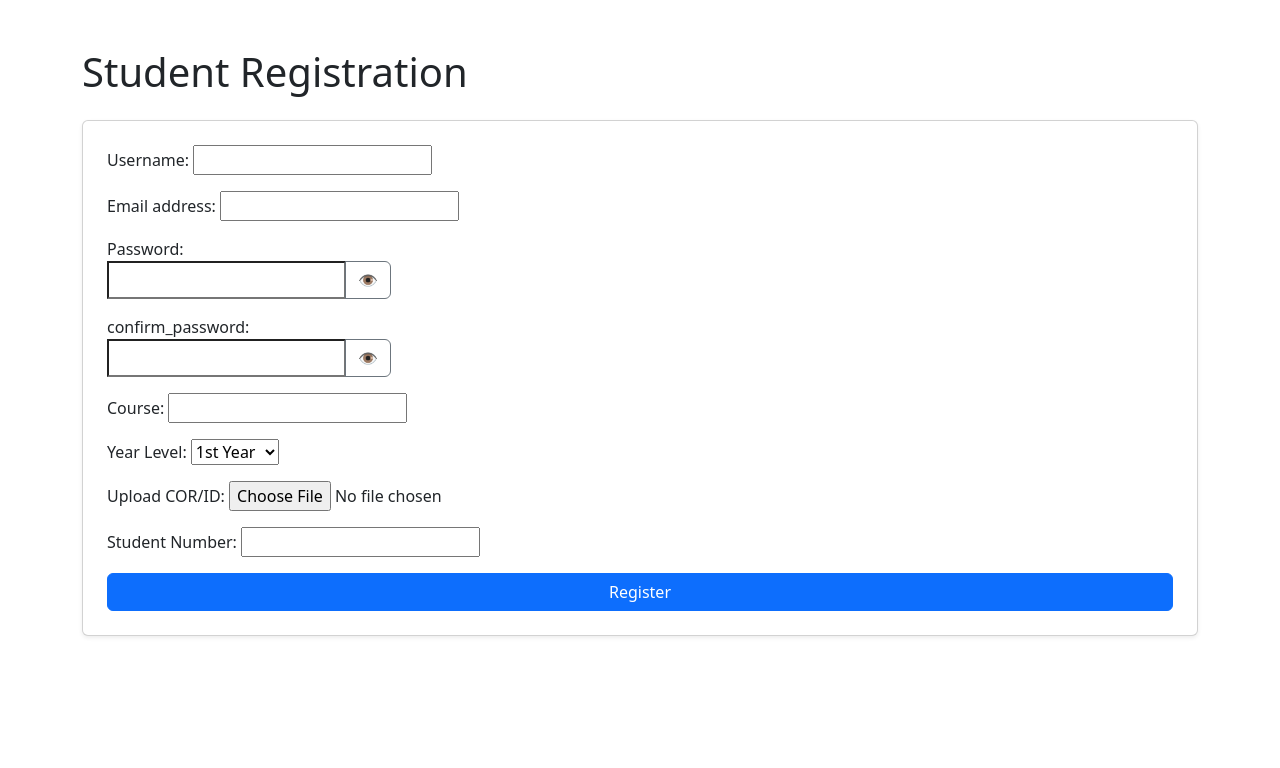
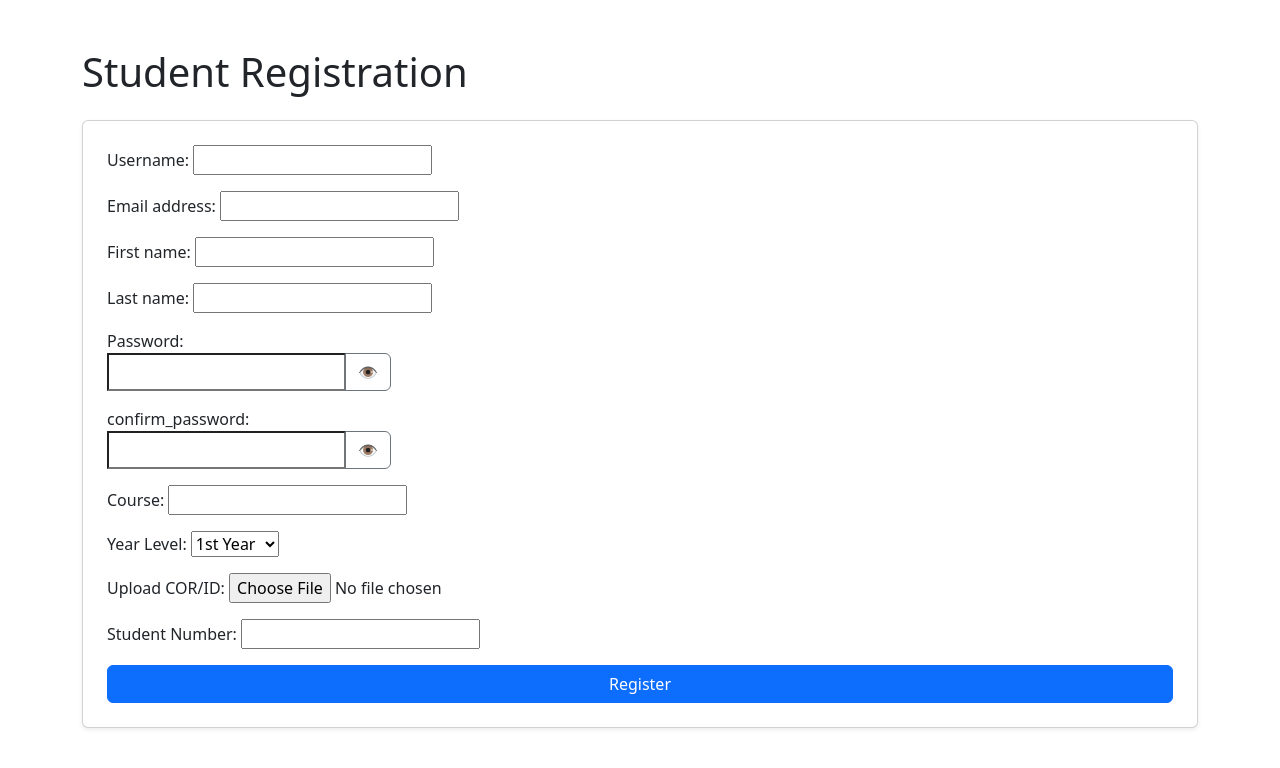
Before and after one commit to Ajhin-CodeTalker/TSM, a Django app: page /register/ in a window 1280 px wide. Shown: the top 768 px of the page. Run offline with Django 5.2, Linux system fonts and the light colour scheme.

Commit message:
UPDATED SOME FUNCTIONS
updated such as;
-  signals
- admin
- template
- views
- settings
- forms

making sure that the inputted value is directed towards the profile inside CORE. That will be the next approach

```diff
--- a/transaction_management/core/forms.py
+++ b/transaction_management/core/forms.py
@@ -17,13 +17,15 @@ class StudentRegistrationForm(forms.ModelForm):
     course = forms.CharField(max_length=100, required=True, label="Course") #course field
     year_level = forms.ChoiceField(choices=YEAR_LEVEL_CHOICES, required=True, label="Year Level") #year level field
     document = forms.FileField(required=True, label="Upload COR/ID") #uploading document
+    first_name = forms.CharField(max_length=30)
+    last_name = forms.CharField(max_length=30)
 
 
     class Meta:
         model = User
         #including both user fields and custom field
-        #fields = ["username", "email", "password", "confirm_password", "course", "year_level", "document"]
-        fields = ["username", "email", "password"]
+        fields = ["username", "email", "first_name", "last_name","password", "confirm_password", "course", "year_level", "document"]
+        # fields = ["username", "email", "password"]
 
     #validating of registration
     def clean(self):
@@ -42,6 +44,7 @@ class StudentRegistrationForm(forms.ModelForm):
             checking if the inputted student number is already registered to avoid multiple accounts
         """
         student_number = self.cleaned_data.get("student_number")
+        from .models import Profile
         if Profile.objects.filter(student_number=student_number).exists():
             raise forms.ValidationError("This student number is already registered")
         return student_number
--- a/transaction_management/core/signals.py
+++ b/transaction_management/core/signals.py
@@ -17,3 +17,7 @@ def create_user_profile(sender, instance, created, **kwargs):
 
     if created:
         Profile.objects.create(user=instance)
+
+@receiver(post_save, sender=User)
+def save_user_profile(sender, instance, **kwargs):
+    instance.profile.save()
--- a/transaction_management/core/templates/core/register.html
+++ b/transaction_management/core/templates/core/register.html
@@ -15,13 +22,39 @@
         <div class="mb-3">
             {{ form.username.label_tag }}
             {{ form.username }}
+            {% if form.username.errors %}
+                <div class="text-danger">{{ form.username.errors|striptags }}</div>
+            {% endif %}
         </div>
 
         <!-- Email -->
         <div class="mb-3">
             {{ form.email.label_tag }}
             {{ form.email }}
+            {% if form.email.errors %}
+                <div class="text-danger">{{ form.email.errors|striptags }}</div>
+            {% endif %}
         </div>
+
+
+        <!-- First Name -->
+        <div class="mb-3">
+            {{ form.first_name.label_tag }}
+            {{ form.first_name }}
+            {% if form.first_name.errors %}
+                <div class="text-danger">{{ form.first_name.errors|striptags }}</div>
+            {% endif %}
+        </div>
+
+        <!-- Last Name -->
+        <div class="mb-3">
+            {{ form.last_name.label_tag }}
+            {{ form.last_name }}
+            {% if form.last_name.errors %}
+                <div class="text-danger">{{ form.last_name.errors|striptags }}</div>
+            {% endif %}
+        </div>
+
 
         <!-- Password with toggle -->
         <div class="mb-3 position-relative">
--- a/transaction_management/core/views.py
+++ b/transaction_management/core/views.py
@@ -8,6 +8,7 @@ from django.utils import timezone
 from django.core.mail import send_mail
 import random
 from datetime import timedelta
+from django.db import IntegrityError
 
 
 def generate_otp_code(length=6):
@@ -21,15 +22,25 @@ def register(request):
             username = form.cleaned_data["username"]
             email = form.cleaned_data["email"]
             password = form.cleaned_data["password"]
+            first_name = form.cleaned_data["first_name"]
+            last_name = form.cleaned_data["last_name"]
             student_number = form.cleaned_data["student_number"]
             course = form.cleaned_data.get("course", "")
             year_level = form.cleaned_data.get("year_level", "")
             document = request.FILES.get("document")
 
             #create inactive user
-            user = User.objects.create_user(username=username, email=email, password=password, is_active=False)
+            user = User.objects.create_user(username=username,
+                                            email=email,
+                                            password=password,
+                                            first_name = first_name,
+                                            last_name = last_name,
+                                            is_active=False,
+                                            )
+
             #attach profile
-            profile = Profile.objects.get(user=user)
+            profile = Profile.objects.get_or_create(user=user)
+
             profile.student_number = student_number
             profile.course = course
             profile.year_level = year_level
@@ -53,15 +64,14 @@ def register(request):
 
             # save username in session to be used by verify page
             request.session["verify_user_id"] = user.id
-            return redirect("code:verify_otp")
-
-        # must return something if form is invalid
-        return render(request, "core/register.html", {"form": form})
+            return redirect("core:verify_otp")
+        else:
+            print("Form Errors:", form.errors)
 
     else:
         form = StudentRegistrationForm()
         #allows to always return a response (for GET or invalid type of form)
-        return render(request, "core/register.html", {"form": form})
+    return render(request, "core/register.html", {"form": form})
 
 def verify_otp(request):
     """ request session
@@ -72,7 +82,7 @@ def verify_otp(request):
     """
     user_id = request.session.get("verify_user_id")
     if not user_id:
-        return redirect("code:register")
+        return redirect("core:register")
     user = get_object_or_404(User, id=user_id)
 
     if request.method == "POST":
@@ -99,10 +109,10 @@ def verify_otp(request):
 
                     #log user in
                     login(request, user)
-                    return redirect("code:pending_approval")
+                    return redirect("core:pending_approval")
     else:
         form = OTPForm()
-    return render(request, "code/verify_otp.html", {"form": form, "email":user.email})
+    return render(request, "core/verify_otp.html", {"form": form, "email":user.email})
 
 
 
@@ -114,7 +124,7 @@ def pending_approval(request):
     """
 
     #after verification, show pending screen until registrar approves
-    return render(request, "code/pending_approval.html")
+    return render(request, "core/pending_approval.html")
 
 # registrar can view the list of pending verifications
 # but this will required the login for the staff
@@ -141,7 +151,7 @@ def approve_profile(request, profile_id):
         [profile.user.email],
         fail_silently=True,
     )
-    return redirect("code:approval_list")
+    return redirect("core:approval_list")
 
 @user_passes_test(staff_check)
 def reject_profile(request, profile_id):
--- a/transaction_management/transaction_management/settings.py
+++ b/transaction_management/transaction_management/settings.py
@@ -25,7 +25,7 @@ SECRET_KEY = 'django-insecure-^-+u#(6ahu-^6eb(+gt7^oe46gzi6061md%b1=^-es+rk@w%yg
 # SECURITY WARNING: don't run with debug turned on in production!
 DEBUG = True
 
-ALLOWED_HOSTS = []
+ALLOWED_HOSTS = ["127.0.0.1", "localhost"]
 
 
 # Application definition
@@ -37,7 +37,7 @@ INSTALLED_APPS = [
     'django.contrib.sessions',
     'django.contrib.messages',
     'django.contrib.staticfiles',
-    'core',
+    'core.apps.CoreConfig',
 ]
 
 MIDDLEWARE = [
```
Also changed, not shown: other parts of transaction_management/core/templates/core/register.html (+26 -1 lines), transaction_management/core/admin.py (+15 -3 lines), transaction_management/db.sqlite3.
